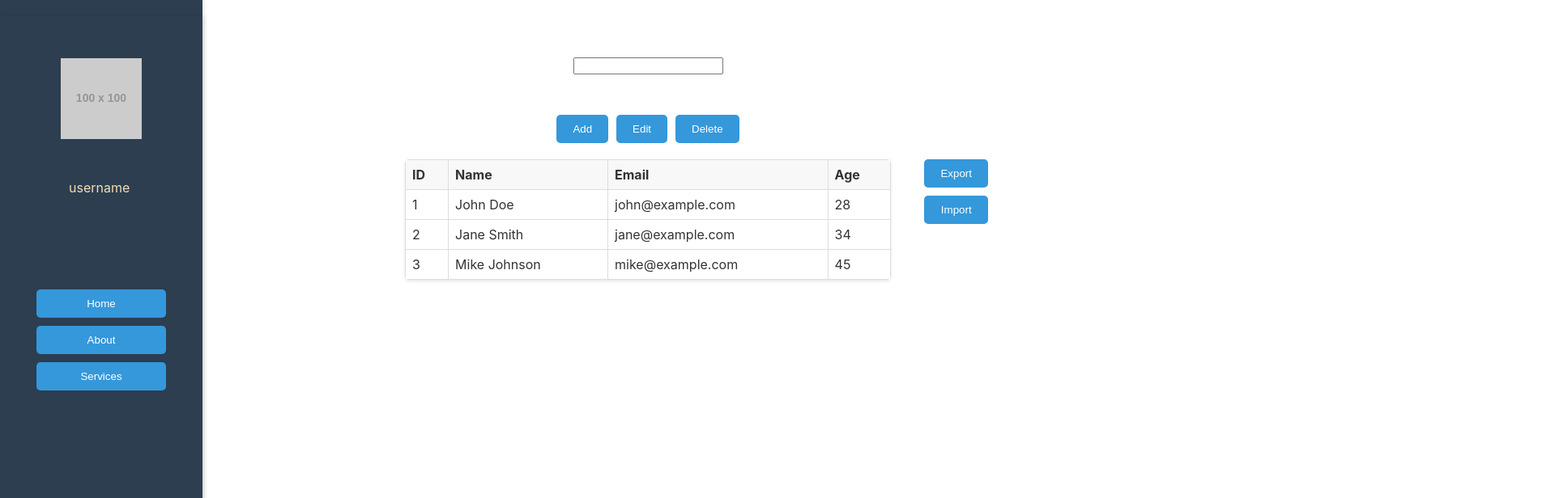
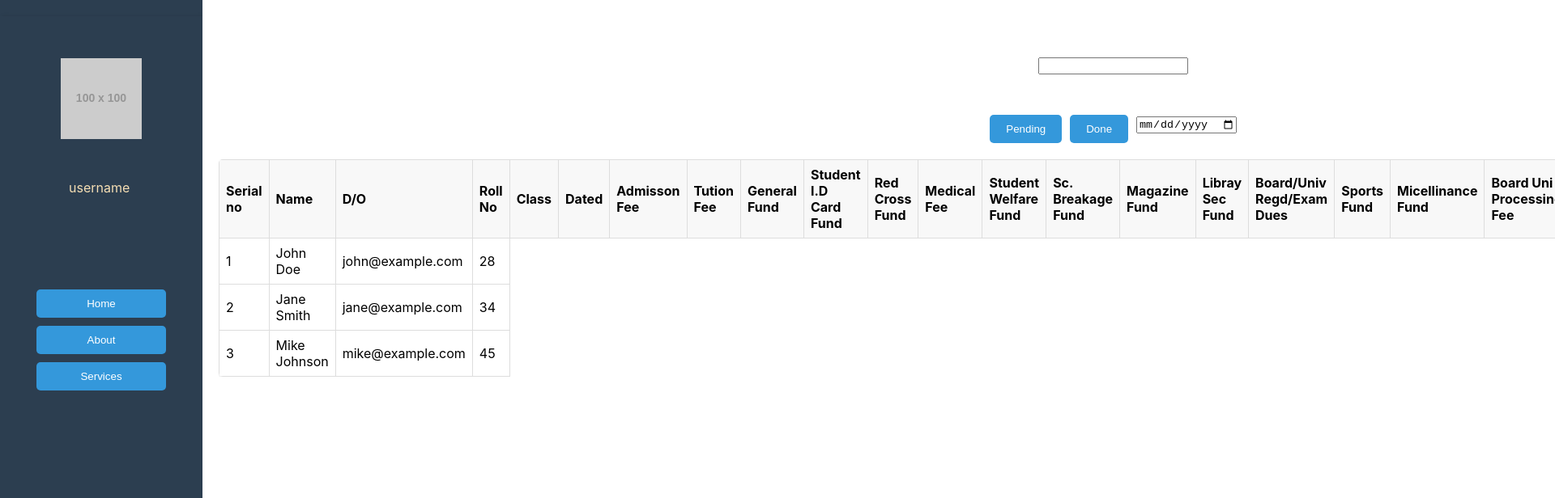
Before and after one commit to MdUmairZafar/fee-management-system-client, a React (Create React App) app: page / in a window 1280 px wide. Shown: the top 616 px of the page at 81% size, 1920 px wide, since content can reach past the window. Built offline with nearby package versions, Linux system fonts and the light colour scheme.

Commit message:
some changes

```diff
--- a/package.json
+++ b/package.json
@@ -7,6 +7,7 @@
     "@testing-library/react": "^13.4.0",
     "@testing-library/user-event": "^13.5.0",
     "react": "^18.3.1",
+    "react-datepicker": "^7.3.0",
     "react-dom": "^18.3.1",
     "react-scripts": "5.0.1",
     "web-vitals": "^2.1.4"
--- a/src/App.css
+++ b/src/App.css
@@ -23,7 +23,7 @@
 }
 
 .main-content {
-  background-color: wheat;
+  background-color: white;
   padding: 0; /* Remove any default padding */
   margin: 0; /* Remove any default margin */
   height: 100%; /* Ensure full height */
--- a/src/challan.css
+++ b/src/challan.css
@@ -1,4 +1,11 @@
 /* src/TableComponent.css */
+
+.rotated-text {
+  display: inline-block; /* Ensures proper rotation alignment */
+  transform: rotate(90deg); /* Rotates the text 90 degrees clockwise */
+  transform-origin: left top; /* Adjust the origin point for better alignment */
+  white-space: nowrap; /* Prevents text wrapping */
+}
 
 .table-container {
   display: flex;
@@ -8,20 +15,14 @@
   background-color: white;
   height: 100vh;
   box-sizing: border-box;
+  width: 100%;
+  overflow: hidden; /* Prevent scrolling of the entire container */
 }
 
-.table-container {
-  background-color: white; /* Example color */
-  height: 100vh; /* Full height */
-  display: flex;
-  /* justify-content: center; */
-
-  align-items: center;
-  color: #333;
-}
 .search-feild {
   padding: 50px;
 }
+
 .top-buttons {
   display: flex;
   gap: 10px;
@@ -46,10 +47,14 @@
   position: relative;
   display: flex;
   align-items: flex-start;
+  overflow-x: auto;
+  overflow-y: hidden; /* Disable vertical scrolling */
+  max-width: 100%; /* Ensure it doesn't exceed parent width */
 }
 
 .data-table {
-  width: 600px;
+  width: 100%; /* Take full width of the table-wrapper */
+  min-width: 600px; /* Set minimum width for table to enable scrolling */
   border-collapse: collapse;
   background-color: white;
   box-shadow: 0 2px 4px rgba(0, 0, 0, 0.1);
@@ -72,8 +77,17 @@
 .side-buttons {
   display: flex;
   flex-direction: column;
-  gap: 10px;
-  margin-left: 20px;
+  gap: 20px;
+  margin-left: 50px;
   position: absolute;
-  right: -120px; /* Adjust this value for button positioning */
+  right: -220px; /* Adjust this value for button positioning */
 }
+.custom-date-input {
+  display: none; /* Hide the default input */
+}
+
+/* Style the custom date picker */
+.custom-date-input::before {
+  content: "📅"; /* Add a calendar icon or any other visual */
+  margin-right: 8px;
+}
--- a/src/challan.jsx
+++ b/src/challan.jsx
@@ -1,6 +1,12 @@
-import React from "react";
+import React, { useState } from "react";
 import "./challan.css"; // Import the CSS file for styling
+
 const Challan = () => {
+  const [selectedDate, setSelectedDate] = useState("");
+
+  const handleDateChange = (e) => {
+    setSelectedDate(e.target.value);
+  };
   return (
     <div>
       <div className="table-container">
@@ -9,9 +15,15 @@ const Challan = () => {
           <input type="search" name="search-feild" id="" />
         </div>
         <div className="top-buttons">
-          <button className="action-button">Add</button>
-          <button className="action-button">Edit</button>
-          <button className="action-button">Delete</button>
+          <button className="action-button">Pending</button>
+          <button className="action-button">Done</button>
+          <div>
+            <input
+              type="date"
+              value={selectedDate}
+              onChange={handleDateChange}
+            />
+          </div>
         </div>
 
         {/* Table */}
@@ -19,10 +31,33 @@ const Challan = () => {
           <table className="data-table">
             <thead>
               <tr>
-                <th>ID</th>
+                <th>Serial no</th>
                 <th>Name</th>
-                <th>Email</th>
-                <th>Age</th>
+                <th>D/O</th>
+                <th>Roll No</th>
+                <th>Class</th>
+                <th>Dated </th>
+                <th>Admisson Fee </th>
+                <th>Tution Fee </th>
+                <th> General Fund</th>
+                <th> Student I.D Card Fund</th>
+                <th> Red Cross Fund </th>
+                <th> Medical Fee </th>
+                <th> Student Welfare Fund </th>
+                <th>Sc. Breakage Fund </th>
+                <th> Magazine Fund </th>
+                <th>Libray Sec Fund </th>
+                <th>Board/Univ Regd/Exam Dues </th>
+                <th>Sports Fund </th>
+                <th> Micellinance Fund </th>
+                <th> Board Uni Processing Fee </th>
+                <th>Transport Fund </th>
+                <th>Burqa Fund </th>
+                <th>College Examination Fund </th>
+                <th>Computer Fee </th>
+                <th>2nd-Shifr </th>
+                <th>Fine FUns </th>
+                <th>Grand Total</th>
               </tr>
             </thead>
             <tbody>
@@ -49,8 +84,8 @@ const Challan = () => {
 
           {/* Buttons on the Right Side */}
           <div className="side-buttons">
-            <button className="action-button">Export</button>
-            <button className="action-button">Import</button>
+            <button className="action-button">Generate Challan</button>
+            <button className="action-button">Edit Challan Values</button>
           </div>
         </div>
       </div>
```
Also changed, not shown: 1 other file (tests, documents, lock files or other folders).
